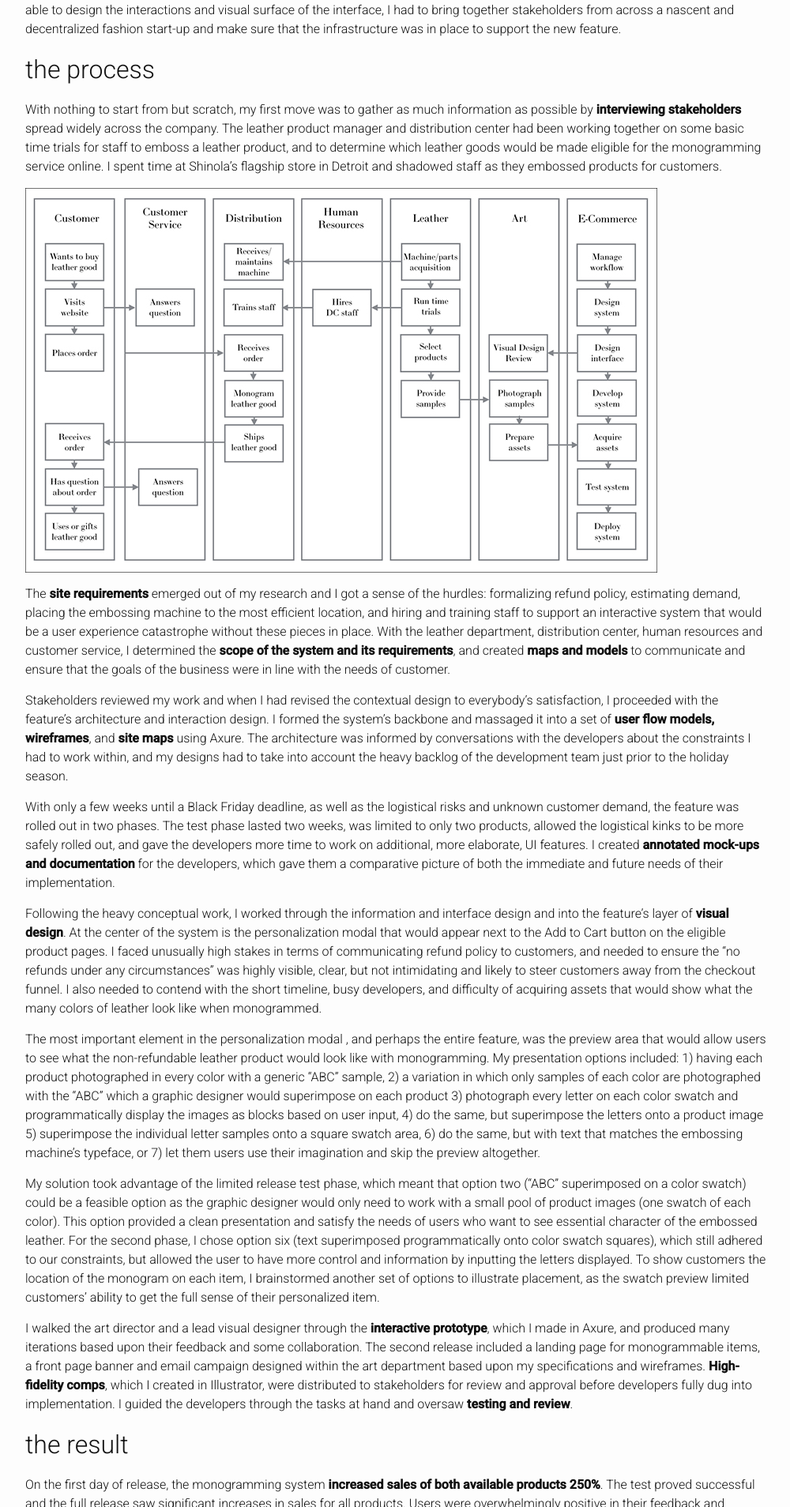
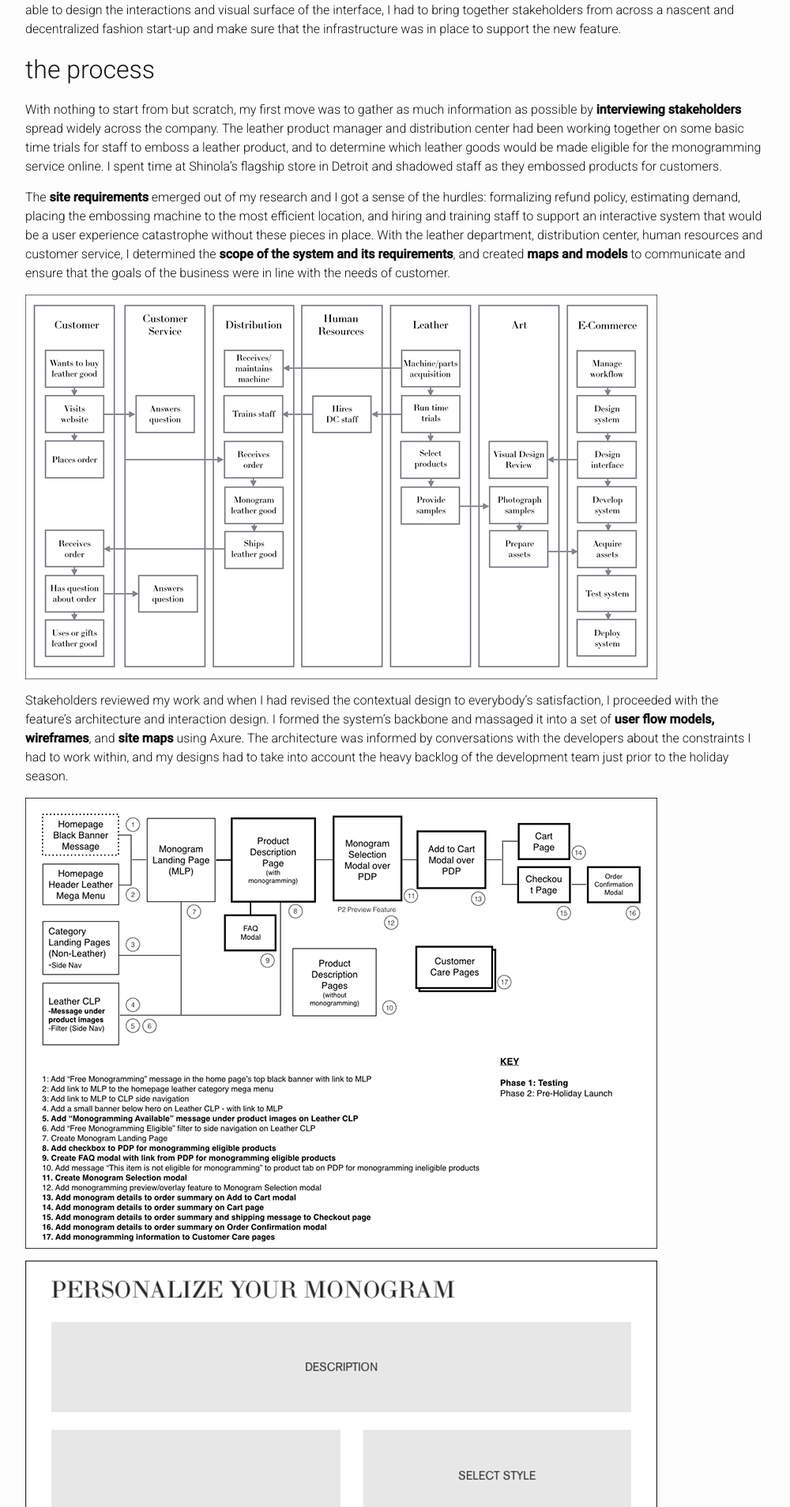
Before and after one commit to jldurham/jldurham.github.io, a Jekyll site: the page built from _posts/2015-01-01-shinola-detroit.markdown, in a window 1280 px wide. Shown: the part 719-2627 px from the top of the page at 79% size, without its empty margins (138-1138 px from the left). Built offline with Jekyll 4.4.1, drawn with Linux system fonts in a browser that asks for light colours.

Commit message:
Update 2015-01-01-shinola-detroit.markdown

```diff
--- a/_posts/2015-01-01-shinola-detroit.markdown
+++ b/_posts/2015-01-01-shinola-detroit.markdown
@@ -21,11 +21,15 @@ The task itself seemed easy enough to hand down to Shinola's user experience des
 
 With nothing to start from but scratch, my first move was to gather as much information as possible by **interviewing stakeholders** spread widely across the company. The leather product manager and distribution center had been working together on some basic time trials for staff to emboss a leather product, and to determine which leather goods would be made eligible for the monogramming service online. I spent time at Shinola's flagship store in Detroit and shadowed staff as they embossed products for customers.
 
+The **site requirements** emerged out of my research and I got a sense of the hurdles: formalizing refund policy, estimating demand, placing the embossing machine to the most efficient location, and hiring and training staff to support an interactive system that would be a user experience catastrophe without these pieces in place. With the leather department, distribution center, human resources and customer service, I determined the **scope of the system and its requirements**, and created **maps and models** to communicate and ensure that the goals of the business were in line with the needs of customer.
+
 ![swim lane model](/images/swim800.jpg)
 
-The **site requirements** emerged out of my research and I got a sense of the hurdles: formalizing refund policy, estimating demand, placing the embossing machine to the most efficient location, and hiring and training staff to support an interactive system that would be a user experience catastrophe without these pieces in place. With the leather department, distribution center, human resources and customer service, I determined the **scope of the system and its requirements**, and created **maps and models** to communicate and ensure that the goals of the business were in line with the needs of customer.
+Stakeholders reviewed my work and when I had revised the contextual design to everybody's satisfaction, I proceeded with the feature's architecture and interaction design. I formed the system's backbone and massaged it into a set of **user flow models, wireframes**, and **site maps** using Axure. The architecture was informed by conversations with the developers about the constraints I had to work within, and my designs had to take into account the heavy backlog of the development team just prior to the holiday season.
 
-Stakeholders reviewed my work and when I had revised the contextual design to everybody's satisfaction, I proceeded with the feature's architecture and interaction design. I formed the system's backbone and massaged it into a set of **user flow models, wireframes**, and **site maps** using Axure. The architecture was informed by conversations with the developers about the constraints I had to work within, and my designs had to take into account the heavy backlog of the development team just prior to the holiday season.
+![development tasks model](/images/devtasks800.jpg)
+
+![modal wireframe](/images/modalwireframe800.jpg)
 
 With only a few weeks until a Black Friday deadline, as well as the logistical risks and unknown customer demand, the feature was rolled out in two phases. The test phase lasted two weeks, was limited to only two products, allowed the logistical kinks to be more safely rolled out, and gave the developers more time to work on additional, more elaborate, UI features. I created **annotated mock-ups and documentation** for the developers, which gave them a comparative picture of both the immediate and future needs of their implementation.
 
```
